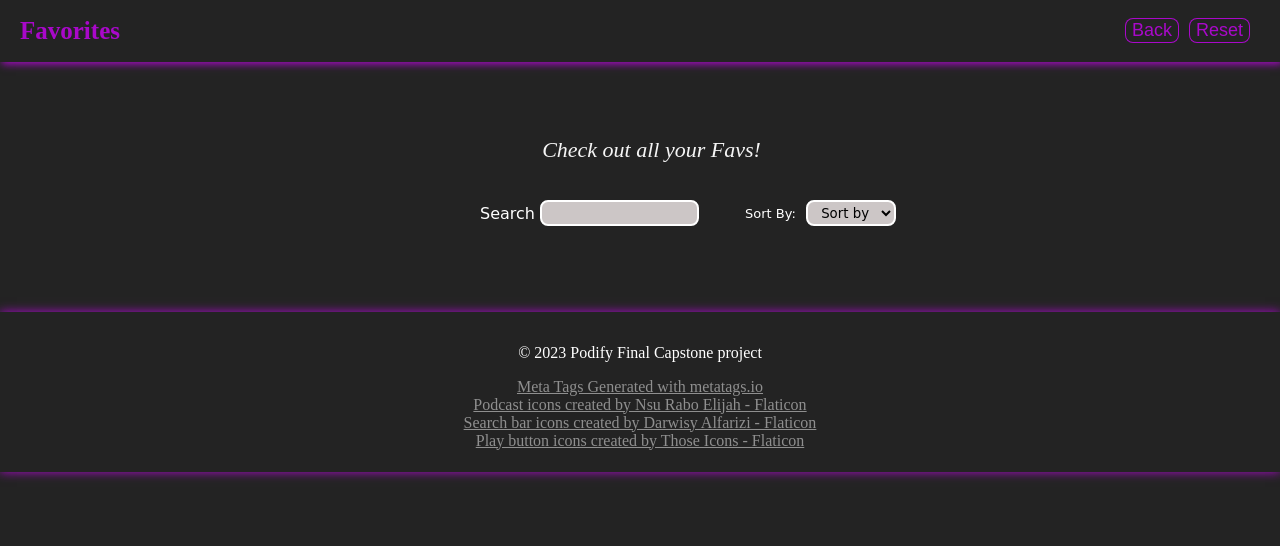
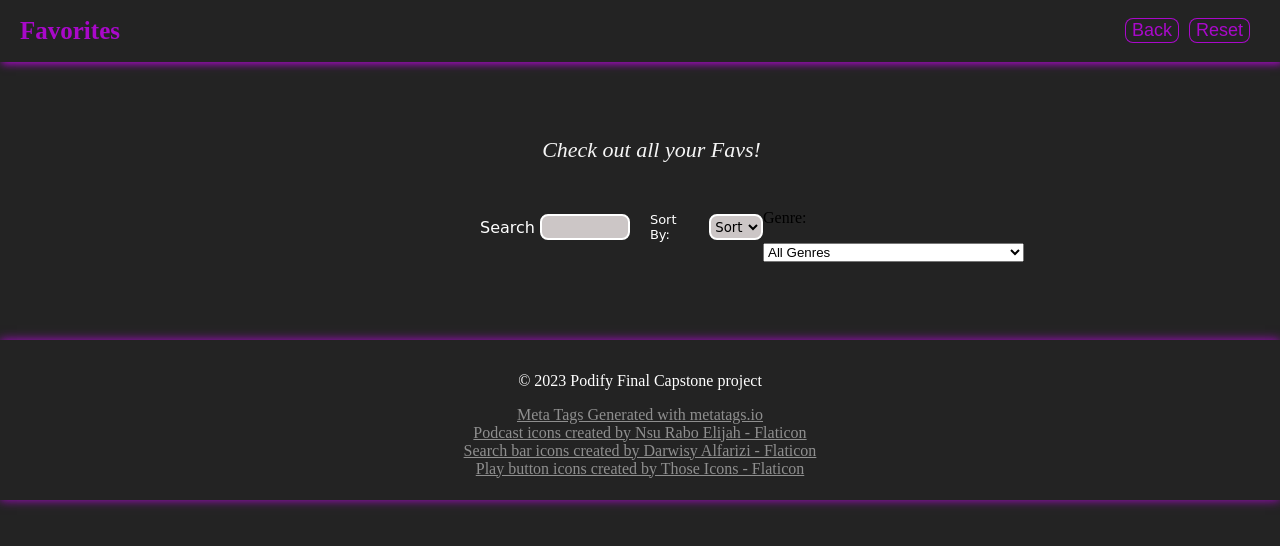
Before and after one commit to Sumaiya-Mohamed/Podify_React_Redux_Typescript_vite, a React (Vite) app in the folder Podcast App/: page /components/FavoritesPage in a window 1280 px wide. Shown: the top 546 px of the page. Built offline with nearby package versions, Linux system fonts and the light colour scheme; a web font is replaced by a local one.

Commit message:
functionality added to podcast preview and favoritesPage components

```diff
--- a/Podcast App/src/components/FavoritesFilterBar.tsx
+++ b/Podcast App/src/components/FavoritesFilterBar.tsx
@@ -25,11 +25,14 @@ type FilterBarProps = {
  // favorites: FavoriteShowData;
   onSort: (sortOption: string) => void;
   onSearch: (query: string) => void;
+  allGenres: Array<string>;
+  handleGenreFilter: (genre: string) => void;
 };
 
-export const FilterBar: React.FC<FilterBarProps> = ({ onSearch, onSort }) => {
+export const FilterBar: React.FC<FilterBarProps> = ({ onSearch, onSort, allGenres, handleGenreFilter }) => {
   const [searchQuery, setSearchQuery] = useState("");
   const [sortShows, setSortShows] = useState<string>('');
+  const [genre, setGenre] = useState<string>('')
 
   const handleSearch = (event: React.ChangeEvent<HTMLInputElement>) => {
     const query = event.target.value;
@@ -48,6 +51,12 @@ export const FilterBar: React.FC<FilterBarProps> = ({ onSearch, onSort }) => {
 
     // Calls the onSort prop with the selected  option.
     onSort(sortOption);
+  };
+
+  const handleSortGenre = (event: React.ChangeEvent<HTMLSelectElement>) => {
+    const genre = event.target.value;
+    setGenre(genre); // Use setGenre to set the selected genre in the state.
+    handleGenreFilter(genre); // Pass the selected genre to the handleGenreFilter function.
   };
 
   return (
@@ -85,6 +94,20 @@ export const FilterBar: React.FC<FilterBarProps> = ({ onSearch, onSort }) => {
             <option value="least recent">LEAST RECENT</option>
           </select>
         </div>
+
+        <div className="genre__container">
+          <div className="genre__heading">
+            <p>Genre:</p>
+          </div>
+          <select className="genre__select" value={genre} onChange={handleSortGenre}>
+          <option value="">All Genres</option>
+          {allGenres.map((genre,index) => (
+            <option key={index} value={genre}>
+              {genre}
+            </option>
+          ))}
+        </select>
+        </div>
       </div>
 
     </div>
--- a/Podcast App/src/components/FavoritesPage.tsx
+++ b/Podcast App/src/components/FavoritesPage.tsx
@@ -1,4 +1,4 @@
-import React, {useState, useRef} from 'react';
+import React, {useState, useRef, useEffect} from 'react';
 import { useNavigate } from 'react-router-dom';
 import { useSelector } from 'react-redux';
 import { RootState, useAppDispatch } from '../store/store';
@@ -102,6 +102,7 @@ export const FavoritesPage: React.FC = () => {
   const [savedEpisodes, setSavedEpisodes] = useState<FavoriteEpisodeData>()
   const [selectedEpisodeIndex, setSelectedEpisodeIndex] = useState< number | undefined> (0);
   const [renderedShows, setRenderedShows] = useState([]);
+  const [genreOption, setGenreOption] = useState<string>('')
 
 
 
@@ -114,6 +115,18 @@ export const FavoritesPage: React.FC = () => {
     navigate('/');
   };
 
+  useEffect(() => {
+    const favoriteShowsFromLocalStorage = localStorage.getItem('favoriteShows');
+    if (favoriteShowsFromLocalStorage) {
+      const parsedFavorites: FavoriteShowData = JSON.parse(favoriteShowsFromLocalStorage);
+      setAllFavoriteShows(parsedFavorites);
+      // Step 3: Dispatch the favorites to the Redux store
+      dispatch(clearShowFavorites());
+      parsedFavorites.forEach((show) => {
+        dispatch(addToShowFavorites(show));
+      });
+    }
+  }, []);
 
 
   const handleSearch = (query: string) => {
@@ -202,6 +215,36 @@ const closeDialog = () => {
 
 };
 
+const allGenres = [  "True Crime and Investigative Journalism",  "Comedy",  "News",  "Business",  "Technology",  "Education",  "History",  "Health",  "Science",  "Politics",  "Sports",  "Entertainment",  "Music",  "Food",  "Travel",  "Storytelling",  "Interviews",  "Fiction",  "Self-Improvement",  "Spirituality",  "Documentary",  "Parenting",  "Gaming",  "Art",  "Society & Culture",  "Hobbies",  "Fitness",  "Fashion",  "Personal  Growth",  "Philosophy",  "Relationships",  "Languages",  "Technology",  "Books",  "Psychology",  "True Stories",  "Horror",  "Design",  "Film",  "Environment",  "Marketing",  "Motivation",  "Investing",  "Astrology",  "Career",  "Home Improvement",  "Mental Health",  "Nature",  "Photography",  "Poetry",  "Science Fiction",  "Sustainability",  "Theater",  "Travel",  "Videogames",  "Wellness",  "Writing", "Featured"]
+
+
+
+const handleGenreFilter = (genre: string) => {
+  setGenreOption(genre);
+
+  if (genre) {
+    const filteredByGenre = favoriteShow.filter((show) =>
+      show.genres?.includes(genre)
+    );
+    dispatch(clearShowFavorites()); // Clear existing favorites first.
+    filteredByGenre.forEach((show) => {
+      dispatch(addToShowFavorites(show)); // Dispatch filtered shows.
+    });
+    console.log('yay');
+  } else {
+    dispatch(clearShowFavorites()); // Clear existing favorites.
+    favoriteShow.forEach((show) => {
+      dispatch(addToShowFavorites(show)); // Dispatch all shows.
+    });
+    console.log('nay');
+  }
+};
+
+const clearFavorites = () => {
+  dispatch(clearShowFavorites());
+  localStorage.removeItem('favoriteShows');
+};
+
 return (
  <div>
       <div className="header__container">
@@ -212,12 +255,17 @@ return (
           <button onClick={backToHome} className="favorites__button">
             Back
           </button>
-          <button onClick={handleReset} className="favorites__reset">
+          <button onClick={clearFavorites} className="favorites__reset">
             Reset
           </button>
         </div>
       </div>
-      <FilterBar onSearch={handleSearch} onSort={handleSort} />
+      <FilterBar
+      onSearch={handleSearch}
+      onSort={handleSort}
+      allGenres={allGenres}
+      handleGenreFilter= {handleGenreFilter}
+      />
       <div className="preview__container">
       {favoriteShow.map((show) => {
                if (renderedShows.includes(show.title)) {
--- a/Podcast App/src/components/Podcast-Preview.tsx
+++ b/Podcast App/src/components/Podcast-Preview.tsx
@@ -253,6 +253,15 @@ const handleGenreFilter = (genre: string) => {
   }
 };
 
+useEffect(() => {
+  updateFavoritesInLocalStorage(favoriteShow);
+}, [favoriteShow]);
+
+const updateFavoritesInLocalStorage = (favorites: FavoriteShowData) => {
+  localStorage.setItem('favoriteShows', JSON.stringify(favorites));
+};
+
+
 const handleAddToFavorites = () => {
   if (!selectedShow) return;
 
@@ -265,6 +274,8 @@ const handleAddToFavorites = () => {
   } else {
     dispatch(removeFromShowFavorites(selectedShow.id));
   }
+
+  updateFavoritesInLocalStorage(favoriteShow);
 };
 
 // Function to handle mini audio close.
```
